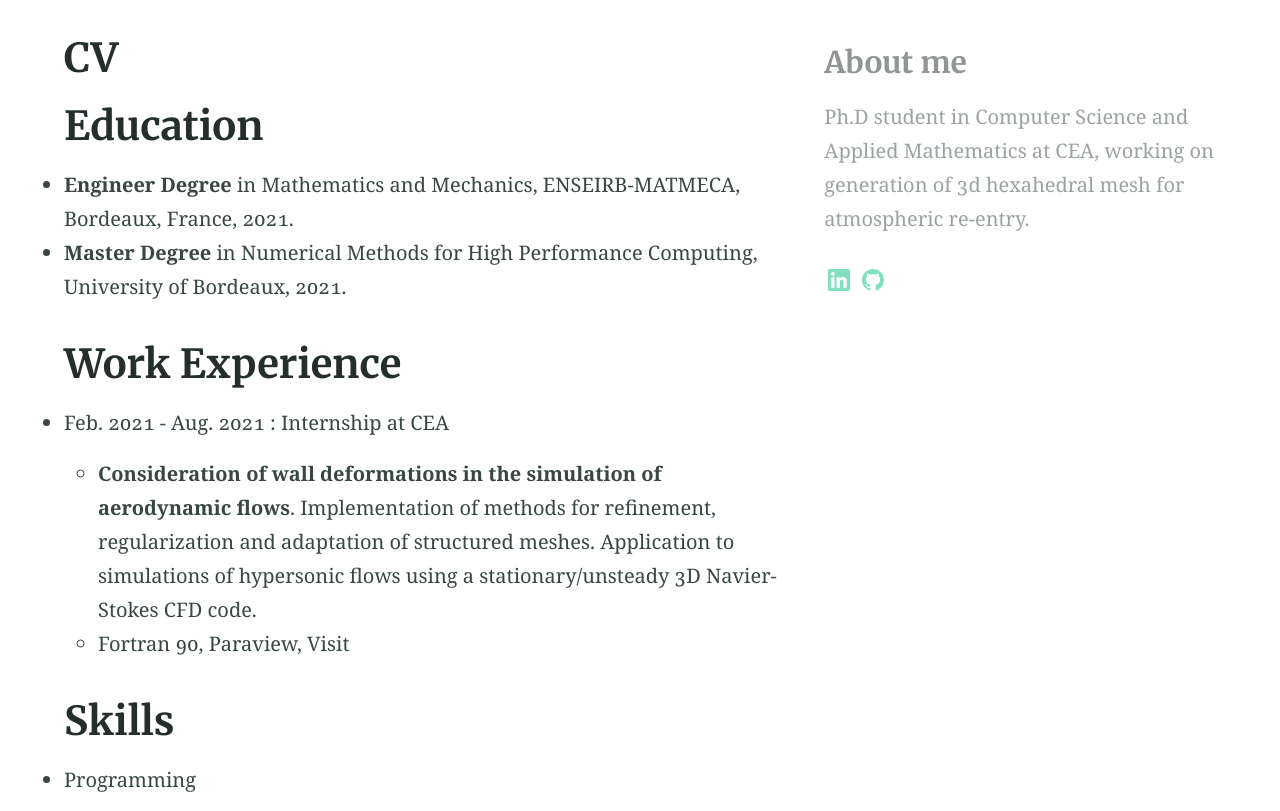
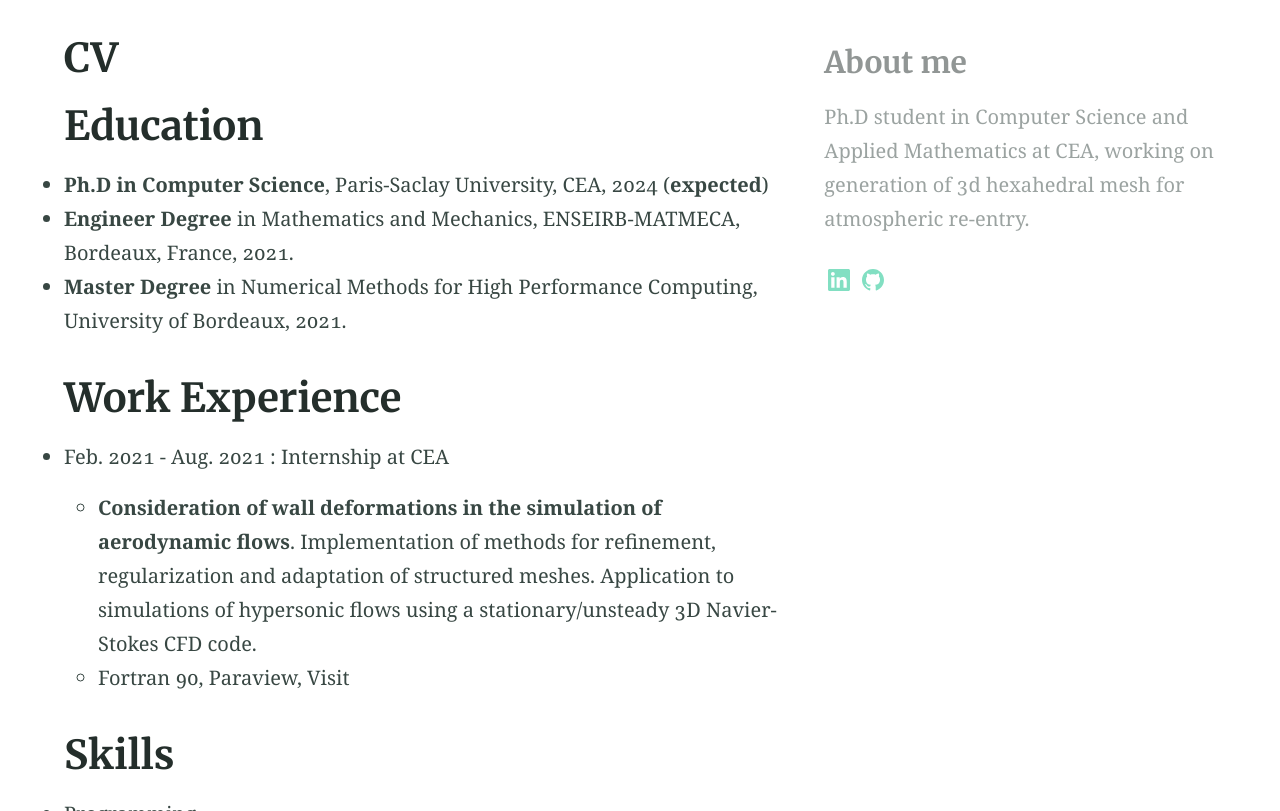
Before and after one commit to claireroche/claireroche.github.io, a Jekyll site: the page built from cv.md, in a window 1280 px wide and 900 px high, scrolled down 323 px, cut to the strip 89-900 px from the top of the window. Built offline with Jekyll 4.4.1, drawn with Linux system fonts in a browser that asks for light colours.

Commit message:
Updating the cv

```diff
--- a/cv.md
+++ b/cv.md
@@ -9,7 +9,7 @@ aside: true
 
 # Education
 
-[comment]: <> (* **Ph.D in Computer Science**)
+* **Ph.D in Computer Science**, Paris-Saclay University, CEA, 2024 (**expected**)
 * **Engineer Degree** in Mathematics and Mechanics, ENSEIRB-MATMECA, Bordeaux, France, 2021.
 * **Master Degree** in Numerical Methods for High Performance Computing, University of Bordeaux, 2021.
 
```
